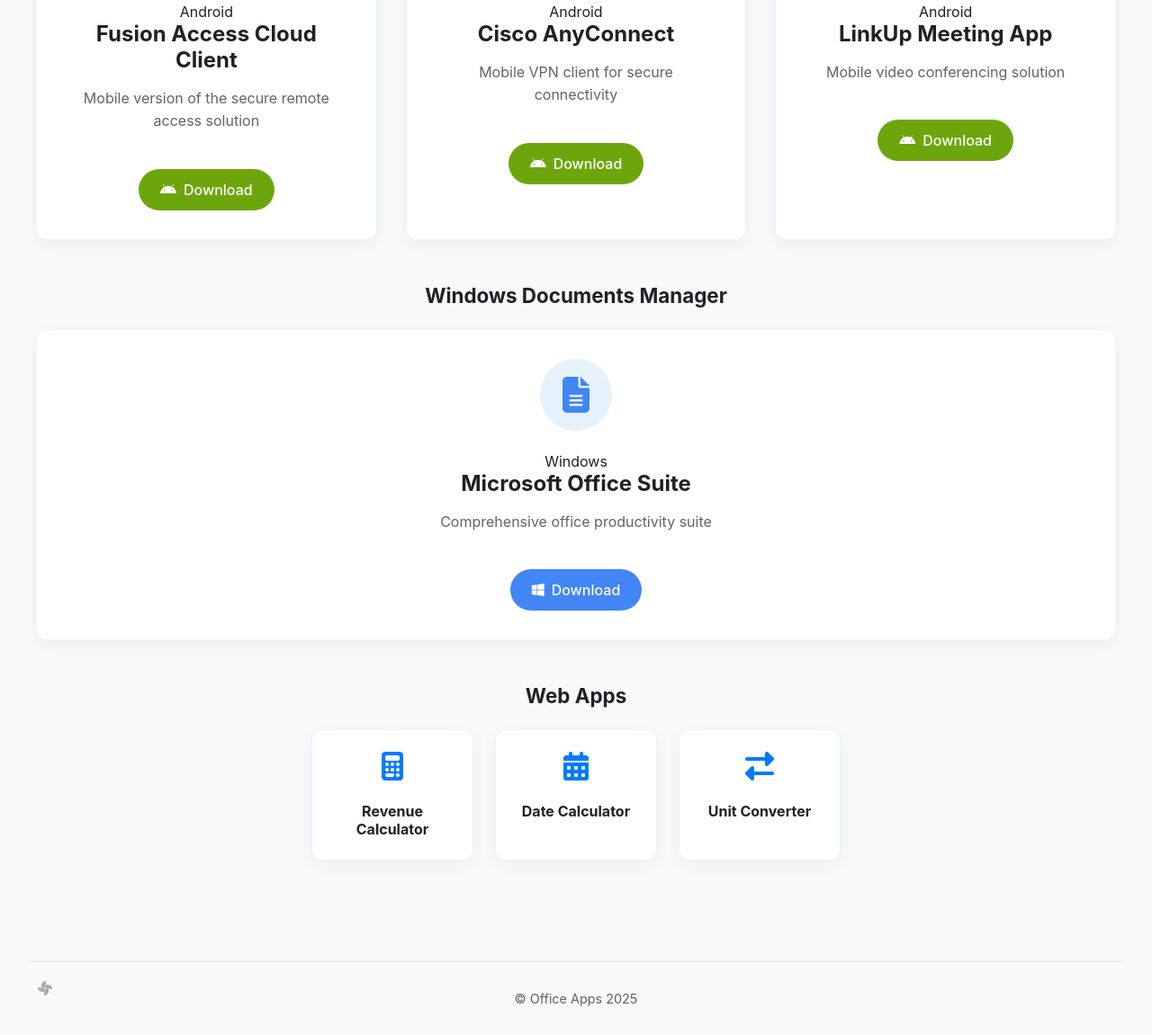
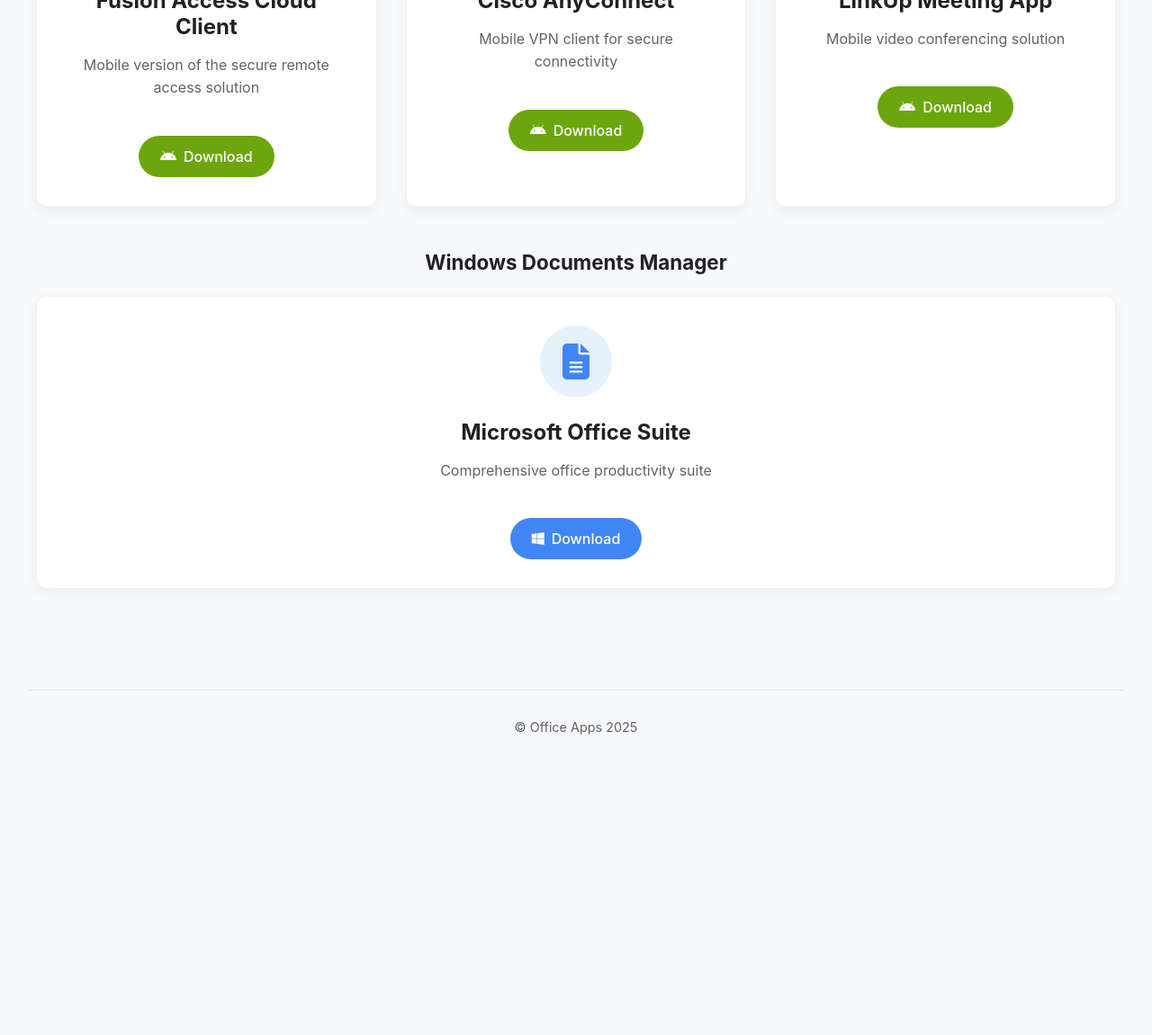
Before and after one commit to Zongers/apps, a plain HTML site: page index.html in a window 1280 px wide. Shown: the part 934-2085 px from the top of the page at 90% size. After the commit the page ends 1783 px from the top, so only its background shows below. Drawn offline with Linux system fonts and the light colour scheme.

Commit message:
Update index.html

```diff
--- a/index.html
+++ b/index.html
@@ -16,7 +16,7 @@
             --dark: #202124;
             --bg: #F8F9FA;
             --links-primary: #007bff;
-            --hover: #eb3480; /* Light mode hover */
+            --hover: #eb3480;
         }
 
         /* Dark Mode Override */
@@ -28,7 +28,7 @@
             --dark: #e0e0e0;
             --bg: #212121;
             --links-primary: #81d4fa;
-            --hover: #eb3480; /* Dark mode hover */
+            --hover: #eb3480;
         }
 
         * {
@@ -108,7 +108,7 @@
             border: 1px solid rgba(0, 0, 0, 0.05);
             position: relative;
             overflow: hidden;
-            cursor: pointer; /* Add cursor pointer */
+            cursor: pointer;
         }
 
         .app-card:hover {
@@ -174,7 +174,7 @@
             border: none;
             cursor: pointer;
             font-size: 1rem;
-            margin-top: 1rem; /* Add margin to separate button */
+            margin-top: 1rem;
         }
 
         .windows-btn {
@@ -205,50 +205,6 @@
 
         .android-btn:hover {
             background: var(--hover);
-        }
-
-        .web-apps-grid {
-            display: flex;
-            justify-content: center;
-            flex-wrap: wrap;
-            gap: 1.5rem;
-            width: 100%;
-            max-width: 900px;
-            margin: 0 auto 3rem;
-        }
-
-        .web-app-card {
-            background: var(--light);
-            border-radius: 12px;
-            padding: 1.5rem;
-            box-shadow: 0 5px 15px rgba(0, 0, 0, 0.05);
-            transition: all 0.3s ease;
-            text-align: center;
-            border: 1px solid rgba(0, 0, 0, 0.05);
-            width: 180px;
-            display: flex;
-            flex-direction: column;
-            align-items: center;
-            text-decoration: none;
-            color: inherit;
-        }
-
-        .web-app-card:hover {
-            transform: translateY(-3px);
-            box-shadow: 0 8px 20px rgba(0, 0, 0, 0.1);
-            border-color: rgba(123, 3, 252, 0.3);
-        }
-
-        .web-app-icon {
-            font-size: 2rem;
-            color: var(--links-primary);
-            margin-bottom: 1rem;
-        }
-
-        .web-app-title {
-            font-size: 1rem;
-            margin-top: 0.5rem;
-            color: var(--dark);
         }
 
         footer {
@@ -319,56 +275,13 @@
             transform: translateX(18px);
         }
 
-        /* Secret Button */
-        .secret-button {
-            position: absolute;
-            bottom: 10px;
-            left: 10px;
-            font-size: 1rem;
-            cursor: pointer;
-            opacity: 0.5;
-            transition: opacity 0.3s;
-            border: none;
-            background: none;
-            color: var(--dark);
-        }
-
-        .secret-button:hover {
-            opacity: 1;
-        }
-
-        @media (max-width: 768px) {
-            .apps-grid, .web-apps-grid {
-                grid-template-columns: 1fr;
-            }
-
-            h1 {
-                font-size: 2rem;
-            }
-        }
-
-        /* Blue Shade Effect (Gradient) */
-        body::before {
-            content: '';
-            position: fixed;
-            top: 0;
-            left: 0;
-            width: 100%;
-            height: 150px; /* Adjust height as needed */
-            background: linear-gradient(to bottom, rgba(0, 123, 255, 0.2), rgba(0, 123, 255, 0)); /* Gradient from 20% to 0% transparency */
-            z-index: -1;
-            pointer-events: none; /* Prevent interference with clicks */
-        }
-
+        /* Password Info */
         .password-info {
             text-align: center;
             margin-top: 1rem;
-            color: var(--dark);
-            opacity: 0.7;
-            font-size: 0.9rem;
-            display: inline-block; /* Change to inline-block */
-            background-color: rgba(0, 123, 255, 0.1); /* Light blue background */
-            color: #007bff; /* Blue text color */
+            display: inline-block;
+            background-color: rgba(0, 123, 255, 0.1);
+            color: #007bff;
             padding: 5px 10px;
             border-radius: 5px;
         }
@@ -383,6 +296,29 @@
 
         .copy-password-btn i.fa-check {
             display: none;
+        }
+
+        @media (max-width: 768px) {
+            .apps-grid {
+                grid-template-columns: 1fr;
+            }
+
+            h1 {
+                font-size: 2rem;
+            }
+        }
+
+        /* Blue Shade Effect */
+        body::before {
+            content: '';
+            position: fixed;
+            top: 0;
+            left: 0;
+            width: 100%;
+            height: 150px;
+            background: linear-gradient(to bottom, rgba(0, 123, 255, 0.2), rgba(0, 123, 255, 0));
+            z-index: -1;
+            pointer-events: none;
         }
     </style>
 </head>
@@ -410,7 +346,6 @@
                 <div class="app-icon windows-icon">
                     <i class="fas fa-cloud"></i>
                 </div>
-                <span class="platform-badge windows-badge">Windows</span>
                 <h3>Fusion Access Cloud Client</h3>
                 <p>Secure remote access solution for enterprise environments</p>
                 <a href="https://drive.google.com/file/d/1L4f7KKVzKLsVb8mTMCX0GhAetVUrDBe2/view?usp=drive_link" target="_blank" class="btn windows-btn" onclick="event.stopPropagation();">Download</a>
@@ -419,7 +354,6 @@
                 <div class="app-icon windows-icon">
                     <i class="fas fa-shield-alt"></i>
                 </div>
-                <span class="platform-badge windows-badge">Windows</span>
                 <h3>Cisco AnyConnect</h3>
                 <p>VPN client for secure network connectivity</p>
                 <a href="https://drive.google.com/file/d/1htFzWBc-SGOn2i-0NnCuUEuwBEYQPdoF/view?usp=drive_link" target="_blank" class="btn windows-btn" onclick="event.stopPropagation();">Download</a>
@@ -428,7 +362,6 @@
                 <div class="app-icon windows-icon">
                     <i class="fas fa-video"></i>
                 </div>
-                <span class="platform-badge windows-badge">Windows</span>
                 <h3>LinkUp Meeting App</h3>
                 <p>Video conferencing and collaboration platform</p>
                 <a href="https://drive.google.com/file/d/1bc0zBpLRWb-bFnaQKlqUx5vMKWFXHcDU/view?usp=drive_link" target="_blank" class="btn windows-btn" onclick="event.stopPropagation();">Download</a>
@@ -437,29 +370,26 @@
 
         <h2 class="section-title">Android Applications</h2>
         <div class="apps-grid">
-            <div class="app-card android-card" onclick="openLink('https://drive.google.com/file/d/1It2lQ4wFbtsdEjb5Y2fa8tO_d8dWvD2f/view?usp=drive_link');">
+            <div class="app-card android-card" onclick="openLink('https://drive.google.com/file/d/1It2lQ4wFbtsdEjb5Y2fa8tO_d8dWvD2f/view');">
                 <div class="app-icon android-icon">
                     <i class="fas fa-cloud"></i>
                 </div>
-                <span class="platform-badge android-badge">Android</span>
                 <h3>Fusion Access Cloud Client</h3>
                 <p>Mobile version of the secure remote access solution</p>
-                <a href="https://drive.google.com/file/d/1It2lQ4wFbtsdEjb5Y2fa8tO_d8dWvD2f/view?usp=drive_link" target="_blank" class="btn android-btn" onclick="event.stopPropagation();">Download</a>
+                <a href="https://drive.google.com/file/d/1It2lQ4wFbtsdEjb5Y2fa8tO_d8dWvD2f/view" target="_blank" class="btn android-btn" onclick="event.stopPropagation();">Download</a>
             </div>
-            <div class="app-card android-card" onclick="openLink('https://drive.google.com/file/d/1sp7i0tK7LKHz8W-krGS_nknCcDO5UreU/view?usp=drive_link');">
+            <div class="app-card android-card" onclick="openLink('https://play.google.com/store/apps/details?id=com.cisco.anyconnect.vpn.android.avf');">
                 <div class="app-icon android-icon">
                     <i class="fas fa-shield-alt"></i>
                 </div>
-                <span class="platform-badge android-badge">Android</span>
                 <h3>Cisco AnyConnect</h3>
                 <p>Mobile VPN client for secure connectivity</p>
-                <a href="https://drive.google.com/file/d/1sp7i0tK7LKHz8W-krGS_nknCcDO5UreU/view?usp=drive_link" target="_blank" class="btn android-btn" onclick="event.stopPropagation();">Download</a>
+                <a href="https://play.google.com/store/apps/details?id=com.cisco.anyconnect.vpn.android.avf" target="_blank" class="btn android-btn" onclick="event.stopPropagation();">Download</a>
             </div>
             <div class="app-card android-card" onclick="openLink('https://linkup.zong.com.pk/down/index.html');">
                 <div class="app-icon android-icon">
                     <i class="fas fa-video"></i>
                 </div>
-                <span class="platform-badge android-badge">Android</span>
                 <h3>LinkUp Meeting App</h3>
                 <p>Mobile video conferencing solution</p>
                 <a href="https://linkup.zong.com.pk/down/index.html" target="_blank" class="btn android-btn" onclick="event.stopPropagation();">Download</a>
@@ -472,48 +402,20 @@
                 <div class="app-icon windows-icon">
                     <i class="fas fa-file-alt"></i>
                 </div>
-                <span class="platform-badge windows-badge">Windows</span>
                 <h3>Microsoft Office Suite</h3>
                 <p>Comprehensive office productivity suite</p>
                 <a href="https://drive.google.com/file/d/1HKTTb425qD-mc9JQppacy0IGtxLv2x_A/view?usp=drive_link" target="_blank" class="btn windows-btn" onclick="event.stopPropagation();">Download</a>
             </div>
         </div>
-
-        <h2 class="section-title">Web Apps</h2>
-        <div class="web-apps-grid">
-            <a href="https://officeworksolutionspro.on.drv.tw/www.workflow.com/calculator.html" target="_blank" class="web-app-card">
-                <i class="fas fa-calculator web-app-icon"></i>
-                <h3 class="web-app-title">Revenue Calculator</h3>
-            </a>
-            <a href="https://officeworksolutionspro.on.drv.tw/www.workflow.com/calculator.html" target="_blank" class="web-app-card">
-                <i class="fas fa-calendar-alt web-app-icon"></i>
-                <h3 class="web-app-title">Date Calculator</h3>
-            </a>
-            <a href="https://officeworksolutionspro.on.drv.tw/www.workflow.com/unit-converter.html" target="_blank" class="web-app-card">
-                <i class="fas fa-exchange-alt web-app-icon"></i>
-                <h3 class="web-app-title">Unit Converter</h3>
-            </a>
-        </div>
     </main>
 
     <footer>
         © Office Apps 2025
-        <button class="secret-button"><i class="fas fa-fan"></i></button>
     </footer>
 
     <script>
         const body = document.getElementById('pageBody');
         const modeSwitch = document.getElementById('modeSwitch');
-        const secretButton = document.querySelector('.secret-button');
-        let clickCount = 0;
-
-        secretButton.addEventListener('click', () => {
-            clickCount++;
-            if (clickCount === 7) {
-                window.open('https://www.google.com', '_blank');
-                clickCount = 0;
-            }
-        });
 
         function setCookie(name, value, days) {
             let expires = "";
@@ -565,13 +467,6 @@
             applyTheme(modeSwitch.checked);
         });
 
-        // Apply initial theme immediately to prevent flash of incorrect theme
-        if (getCookie('darkMode')) {
-            applyTheme(getCookie('darkMode') === 'enabled');
-        } else {
-            checkTimeAndSetTheme();
-        }
-
         function openLink(url) {
             window.open(url, '_blank');
         }
@@ -588,7 +483,7 @@
                 setTimeout(() => {
                     copyIcon.style.display = 'inline-block';
                     checkIcon.style.display = 'none';
-                }, 1500); // Revert after 1.5 seconds
+                }, 1500);
             }).catch(err => {
                 console.error('Could not copy password: ', err);
             });
```
